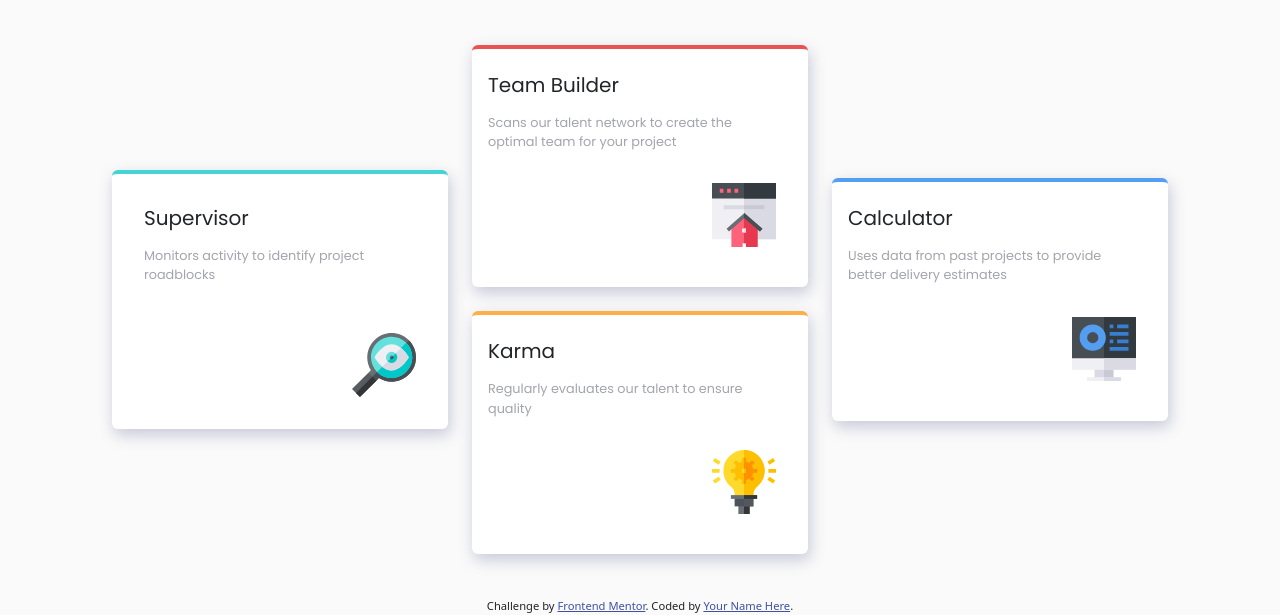
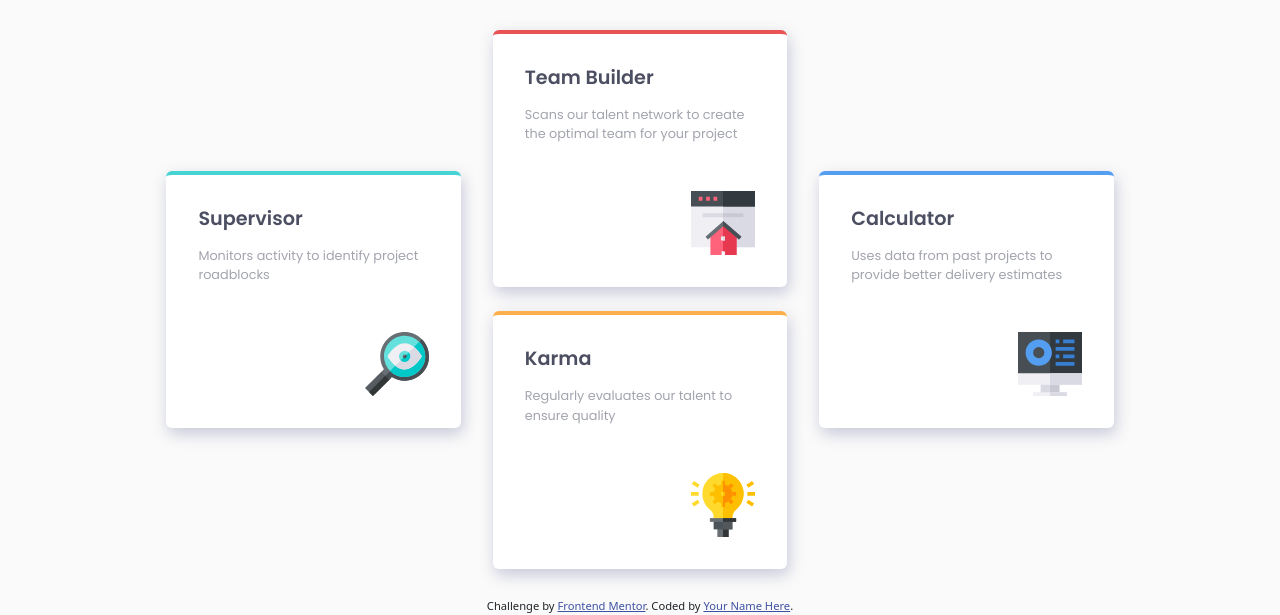
Before and after one commit to deusdeteneto/Four-card-feature-section, a plain HTML site: page index.html in a window 1280 px wide. Shown: the part 185-800 px from the top of the page. Drawn offline with nearby package versions, Linux system fonts and the light colour scheme.

Commit message:
ajustes de responsividade usando bootstrap e css

```diff
--- a/css/style.css
+++ b/css/style.css
@@ -30,6 +30,7 @@ main {
   color: var(--color-very-dark-blue);
 }
 
+
 .text-title,
 .text-subtitle {
   font-size: 2.2rem;
@@ -51,7 +52,6 @@ main {
 
 .card {
   margin: 1.5rem 0;
-  width: 21rem;
   border: none;
   box-shadow: 2px 6px 15px hsla(234, 30%, 40%, 0.281);
   transition: transform 0.4s ease-in-out;
@@ -62,8 +62,14 @@ main {
   animation-delay: 0.3s;
 }
 
+.card-title {
+  font-size: 1.2rem;
+  font-weight: var(--font-weight-semibold);
+  color: var(--color-very-dark-blue);
+}
+
 .card-text {
-  max-width: 18rem;
+  max-width: 18em;
   font-size: var(--font-body-size);
   color: var(--color-grayish-blue);
   font-size: 0.8rem;
--- a/index.html
+++ b/index.html
@@ -28,74 +28,68 @@
   </head>
   <body class="d-flex flex-column">
     <main
-      class="d-flex flex-column align-items-center justify-content-center flex-grow-1">
+      class="d-flex flex-column align-items-center justify-content-center flex-grow-1"
+    >
       <header class="container text-center">
         <h1 class="text-title py-1">Reliable, efficient delivery</h1>
-        <h1 class="text-subtitle py-1">Powered by Technology</h1>
+        <h2 class="text-subtitle py-1">Powered by Technology</h2>
         <p class="text-description mx-auto my-4">
           Our Artificial Intelligence powered tools use millions of project data
           points to ensure that your project is successful
         </p>
       </header>
       <!-- Cards -->
-      <section class="d-flex align-items-center justify-content-center">
-        <div class="container">
+      <section
+        class="flex-sm-wrap d-md-flex flex-md-nowrap align-items-center justify-content-center"
+      >
+        <article class="card-space mx-3">
           <div class="card supervisor-card p-3">
             <div class="card-body">
               <h5 class="card-title mb-3">Supervisor</h5>
               <p class="card-text mb-5">
                 Monitors activity to identify project roadblocks
               </p>
-              <img
-
-                class="float-end"
-                src="images/icon-supervisor.svg"
-                alt=""
-              />
+              <img class="float-end" src="images/icon-supervisor.svg" alt="" />
             </div>
           </div>
-        </div>
-        <div class="container">
-          <div class="card teamBuilder-card">
-            <div class="card-body my-2">
-              <h5 class="card-title">Team Builder</h5>
-              <p class="card-text my-3">
+        </article>
+        <article class="card-space mx-3">
+          <div class="card teamBuilder-card p-3">
+            <div class="card-body">
+              <h5 class="card-title mb-3">Team Builder</h5>
+              <p class="card-text mb-5">
                 Scans our talent network to create the optimal team for your
                 project
               </p>
               <img
-                class="p-3 float-end"
+                class="float-end"
                 src="images/icon-team-builder.svg"
                 alt=""
               />
             </div>
           </div>
-          <div class="card karma-card">
-            <div class="card-body my-2">
-              <h5 class="card-title">Karma</h5>
-              <p class="card-text my-3">
+          <div class="card karma-card p-3">
+            <div class="card-body">
+              <h5 class="card-title mb-3">Karma</h5>
+              <p class="card-text mb-5">
                 Regularly evaluates our talent to ensure quality
               </p>
-              <img class="p-3 float-end" src="images/icon-karma.svg" alt="" />
+              <img class="float-end" src="images/icon-karma.svg" alt="" />
             </div>
           </div>
-        </div>
-        <div class="container">
-          <div class="card calculator-card">
-            <div class="card-body my-2">
-              <h5 class="card-title">Calculator</h5>
-              <p class="card-text my-3">
+        </article>
+        <article class="card-space mx-3 mx-2">
+          <div class="card calculator-card p-3">
+            <div class="card-body">
+              <h5 class="card-title mb-3">Calculator</h5>
+              <p class="card-text mb-5">
                 Uses data from past projects to provide better delivery
                 estimates
               </p>
-              <img
-                class="p-3 float-end"
-                src="images/icon-calculator.svg"
-                alt=""
-              />
+              <img class="float-end" src="images/icon-calculator.svg" alt="" />
             </div>
           </div>
-        </div>
+        </article>
       </section>
     </main>
 
```
